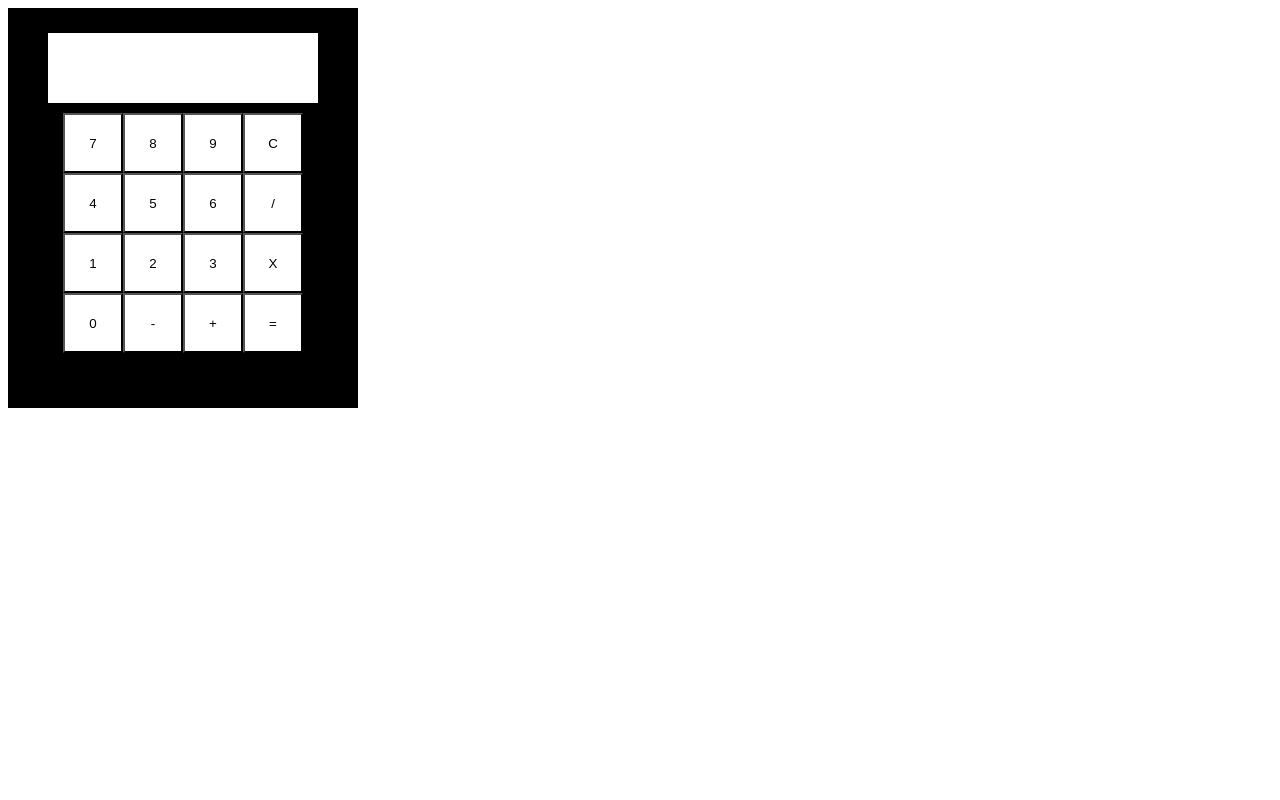
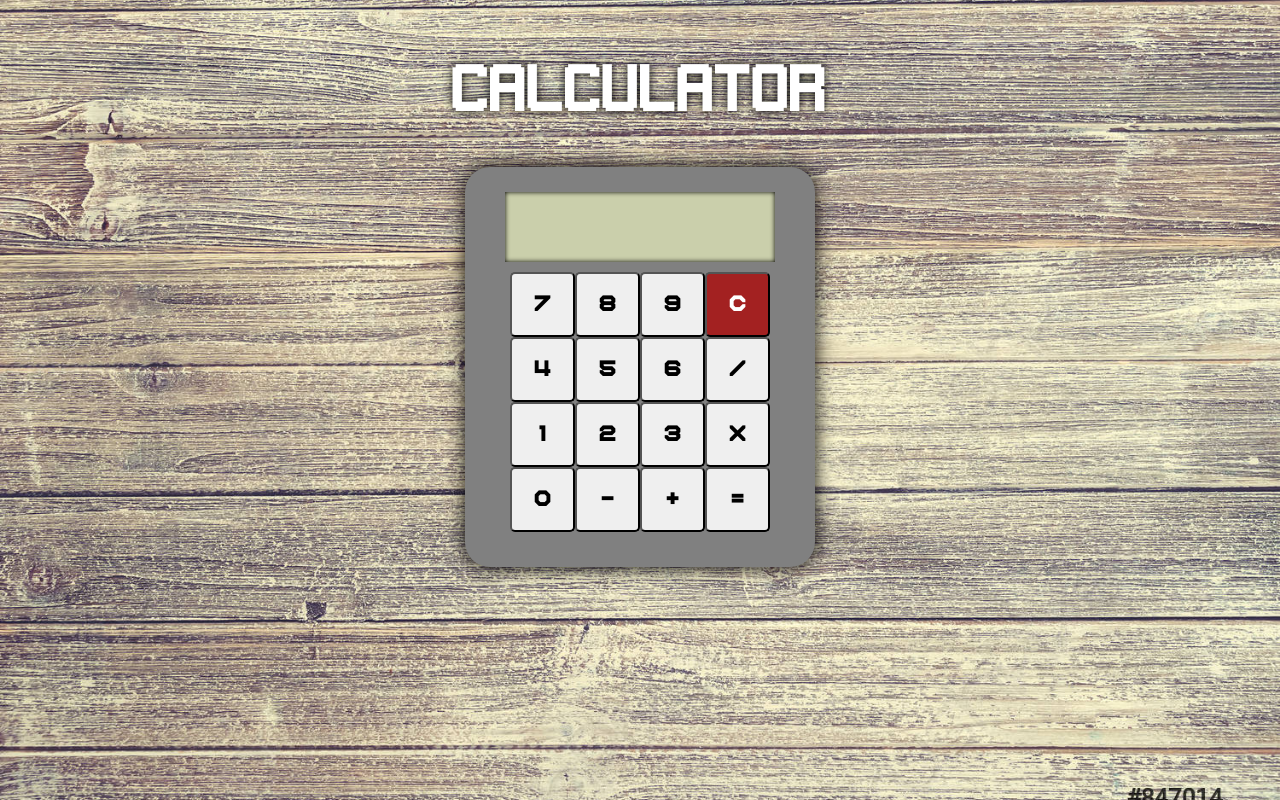
Before and after one commit to Travless/calculator-project, a plain HTML site: page index.html in a window 1280 px wide. Drawn offline with Linux system fonts and the light colour scheme.

Commit message:
add additional fonts for page title, input display, and buttons. provide a subtle background image and impliment css styling to resemble traditional calculator

```diff
--- a/app.js
+++ b/app.js
@@ -6,7 +6,6 @@ class Calculator {
     }
 
     appendNumber(number) {
-        // if (number === '.' && this.calcDisplay.includes('.')) return;
         this.currentDisplayInput = this.currentDisplayInput.toString() + number.toString();
     }
 
--- a/index.html
+++ b/index.html
@@ -4,11 +4,13 @@
     <meta charset="UTF-8">
     <meta http-equiv="X-UA-Compatible" content="IE=edge">
     <meta name="viewport" content="width=device-width, initial-scale=1.0">
-    <title>Document</title>
+    <title>Calculator</title>
     <link rel="stylesheet" href="style.css">
     <script src="app.js" defer></script>
 </head>
 <body>
+    <div class="title">Calculator</div>
+    <div class="body-container">
         <div class="container" id="calc-body-container">
             <div class="display-container">
                 <div data-previous-display-input></div>
@@ -41,5 +43,6 @@
                 </div>
             </div>
         </div>
+    </div>
 </body>
 </html>
--- a/style.css
+++ b/style.css
@@ -1,10 +1,34 @@
+html {
+    background: url(images/background.jpg) no-repeat center center fixed;
+    background-size: cover;
+}
+
+.body-container {
+    display: flex;
+    /* flex-flow: row nowrap; */
+    justify-content: center;
+    align-content: center;
+}
+
+.title {
+    display: flex;
+    justify-content: center;
+    padding: 50px;
+    font-family: 'pixel-art-font';
+    font-size:50px;
+    color: white;
+    text-shadow: 0 0 10px black;
+}
+
 #calc-body-container {
     display: flex;
     flex-direction: column;
     height: 400px;
     width: 350px;
-    background-color: black;
+    background-color: grey;
     align-items: center;
+    border-radius: 25px;
+    box-shadow: 0 0 20px black;
 }
 
 .display-container {
@@ -13,12 +37,37 @@
     margin-bottom: 10px;
     height: 50px;
     width: 260px;
-    background-color: white;
+    background-color: #cacfab;
     text-align: right;
     padding-top: 20px;
     padding-right: 10px;
+    box-shadow: inset 0px 0px 5px black;
 }
 
+@font-face {
+    font-family: 'pixel-art-font';
+    src: url(fonts/Gameplay.ttf);
+}
+
+@font-face {
+    font-family: 'digital-clock-font';
+    src: url(fonts/digital-7.ttf) format('truetype');
+}
+
+@font-face {
+    font-family: 'button-num-font';
+    src: url(fonts/Name\ Smile.otf);
+}
+
+[data-current-display-input] {
+    font-family: 'digital-clock-font';
+    padding: 5px;;
+    font-size: 40px;
+}
+
+[data-previous-display-input] {
+    font-family: 'digital-clock-font';
+}
 
 #buttons-container {
     margin-bottom: 25px;
@@ -33,119 +82,45 @@
     display: flex;
     flex-flow: row nowrap;
     align-items: stretch;
-    /* justify-content: space-around;
-    margin: 10px; */
-}
-
-#top-row .calc-button {
-    background-color: white;
 }
 
 #second-row{
     display: flex;
     flex-flow: row nowrap;
     align-items: stretch;
-    /* justify-content: space-around;
-    margin: 10px; */
-}
-
-#second-row .calc-button {
-    background-color: white;
 }
 
 #third-row {
     display: flex;
     flex-flow: row nowrap;
     align-items: stretch;
-    /* justify-content: space-around;
-    margin: 10px; */
-}
-
-#third-row .calc-button {
-    background-color: white;
 }
 
 #bottom-row{
     display: flex;
     flex-flow: row nowrap;
     align-items: stretch;
-    /* justify-content: space-around;
-    margin: 10px; */
 }
 
-#bottom-row .calc-button {
-    background-color: white;
+
+.calc-button {
+    height: 65px;
+    width: 65px;
+    border-radius: 5px;
+    font-family: 'button-num-font';
+    font-size: 20px;
 }
 
-.calc-button {
-    height: 60px;
-    width: 60px;
+.calc-button:hover {
+    transition-duration: 0.2s;
+    background-color: yellow;
 }
 
 button {
     cursor: pointer;
 }
 
-/* #zero {
-    border: 5px solid black;
+#clear{
+    background-color: #a32121;
+    color: white;
 }
-
-#subtract {
-    border: 5px solid black;
-}
-
-#addition {
-    border: 5px solid black;
-}
-
-#equals {
-    border: 5px solid black;
-}
-
-#multiply {
-    border: 5px solid black;
-}
-
-#three {
-    border: 5px solid black;
-}
-
-#two {
-    border: 5px solid black;
-}
-
-#one {
-    border: 5px solid black;
-}
-
-#divide {
-    border: 5px solid black;
-}
-
-#six {
-    border: 5px solid black;
-}
-
-#five {
-    border: 5px solid black;
-}
-
-#four {
-    border: 5px solid black;
-}
-
-#clear {
-    border: 5px solid black;
-}
-
-#nine {
-    border: 5px solid black;
-}
-
-#eight {
-    border: 5px solid black;
-}
-
-#seven {
-    border: 5px solid black;
-} */
```
Also changed, not shown: fonts/Gameplay.ttf (added), fonts/Name Smile.otf (added), fonts/digital-7.ttf (added), images/background.jpg (added). Lines whose indentation alone changed are shown as unchanged.
